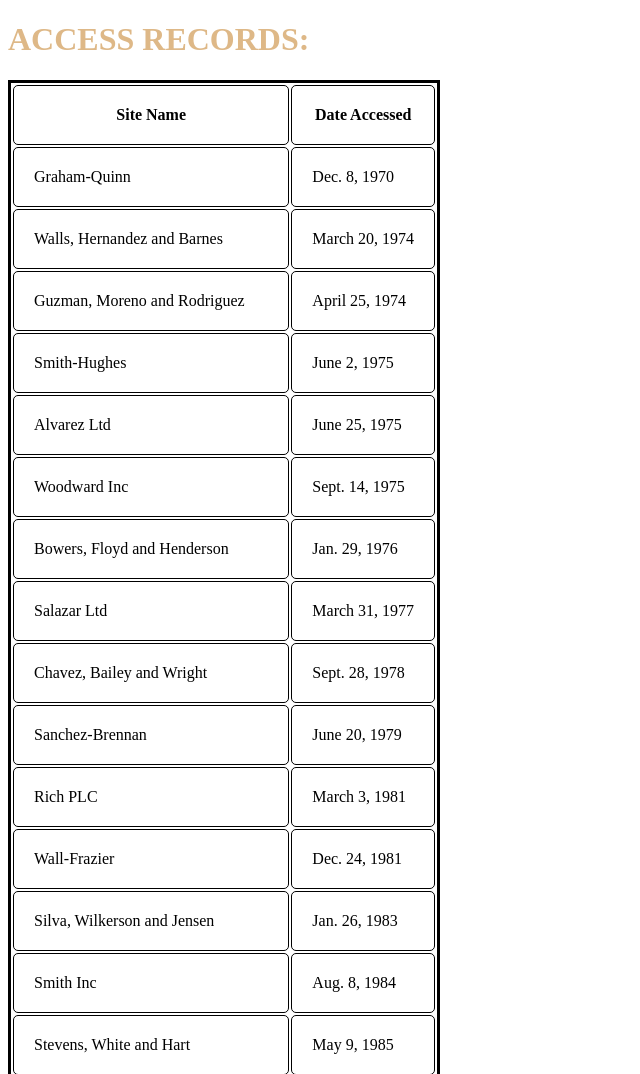
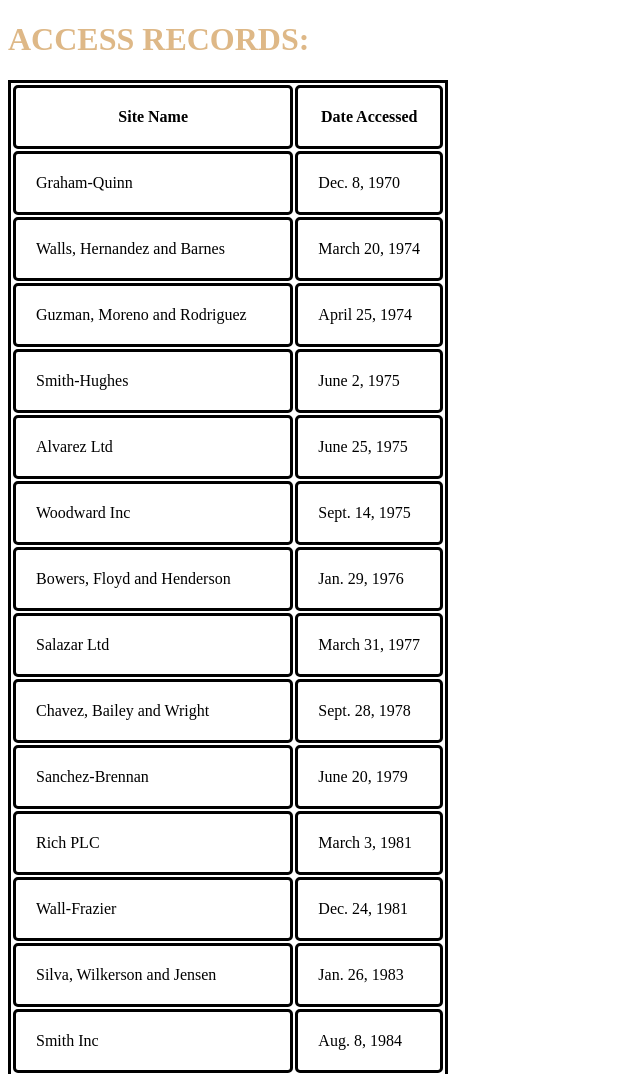
Before and after one commit to madhuri-chowhan/pagenew, a Django app: page /info in a window 1280 px wide. Shown: the top 1074 px of the page, without its empty margins (0-640 px from the left). Run offline with Django 3.2, Linux system fonts and the light colour scheme; data comes from the database, SQL or seed files in the repository.

Commit message:
changed pixel size

```diff
--- a/project_one/static/css/mystyle.css
+++ b/project_one/static/css/mystyle.css
@@ -1,3 +1,4 @@
+
 h1{
     color: burlywood;
 }
@@ -6,5 +7,5 @@ table{
     border: 3px solid black;
 }
 td, th{
-    border: 1px solid black; border-radius: 5px; padding: 20px;
+    border: 3px solid black; border-radius: 5px; padding: 20px;
 }
```
